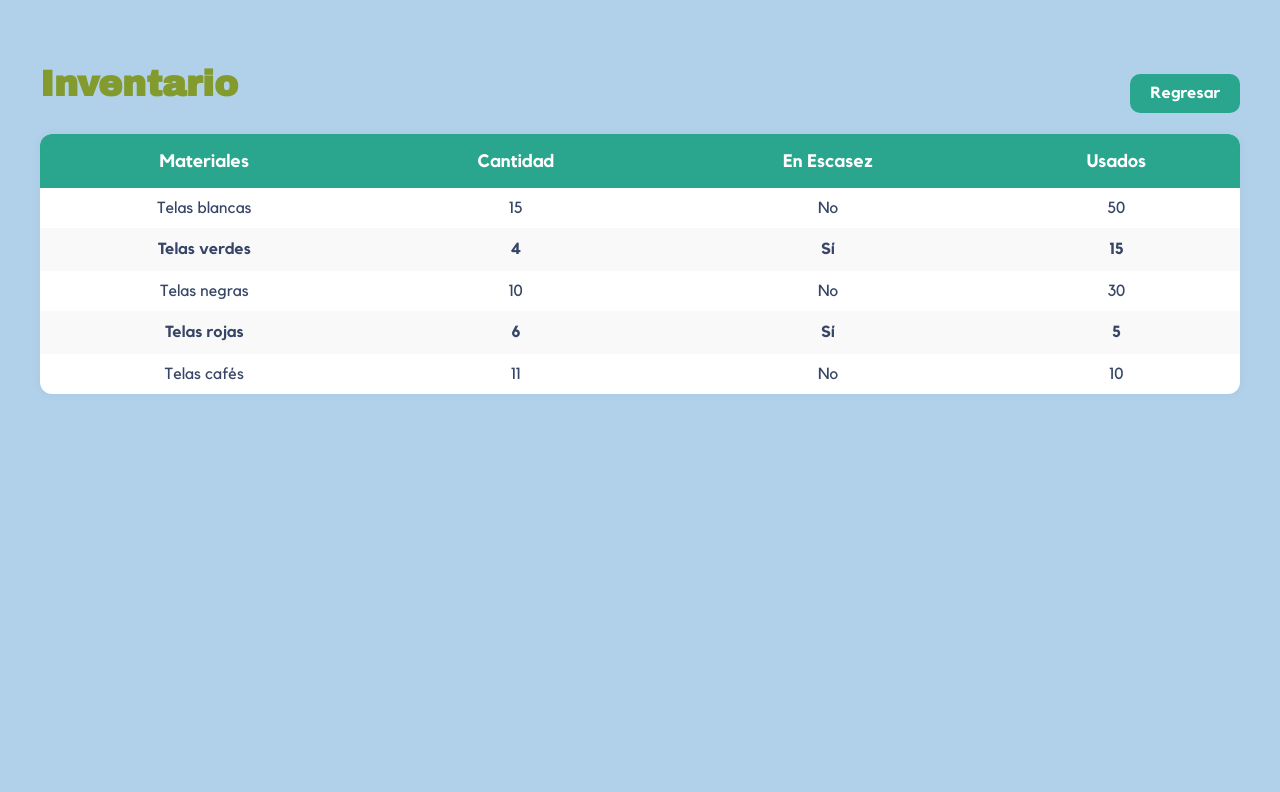
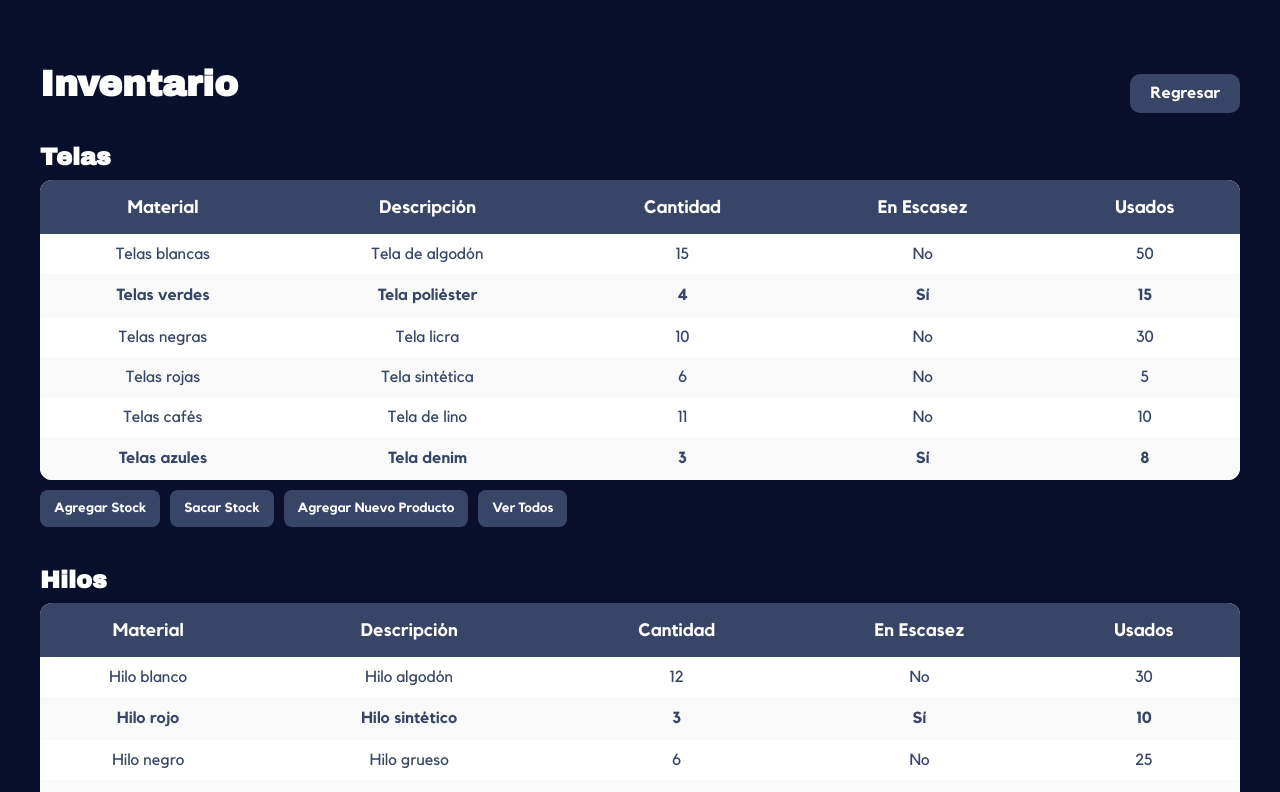
Before and after one commit to Ninaswiftie09/BOF, a Vue app in the folder Frontend_mejorado/: page /mi_inventario in a window 1280 px wide. Shown: the top 792 px of the page. Built offline with nearby package versions, Linux system fonts and the light colour scheme; no server answers.

Commit message:
se cambian colores de diversas vistas y se modifica la vista del inventario

```diff
--- a/Frontend_mejorado/src/assets/styles.css
+++ b/Frontend_mejorado/src/assets/styles.css
@@ -1,14 +1,17 @@
 /* --- Colores --- */
 :root {
-    --color-primary: #839A2D;
+    --color-primary: #1e293b;
     --color-secondary: #2AA68F;
     --color-tertiary: #84C8C0;
     --color-quaternary: #C9E8F5;
     --color-quinary: #2B5CA8;
     --color-senary: #374666;
     --color-septenary: #83A4CC;
-    --color-octonary: #B1D1EB;
+    --color-octonary: #0a0f2c;
     --color-novenary: #ffffff;
+    --colo-texto-negro: #000000;
+    --colo-texto-blanco: #ffffff;
+
   }
 
   /* --- Tipografías --- */
--- a/Frontend_mejorado/src/views/accounting.vue
+++ b/Frontend_mejorado/src/views/accounting.vue
@@ -112,6 +112,10 @@ export default {
   min-height: 100vh;
   background-color: var(--color-octonary);
   padding-top: 120px;
+  .operations-table tr:nth-child(even) {
+  background-color: var(--color-senary);
+}
+
 }
 .upper-rectangle {
   background-color: var(--color-primary);
@@ -142,27 +146,28 @@ export default {
   flex-wrap: wrap;
   gap: 20px;
   margin-bottom: 30px;
+
 }
 .summary-card {
   flex: 1 1 200px;
-  background-color: var(--color-quaternary);
+  background-color: var(--color-primary);
   border-radius: 8px;
   padding: 20px;
   text-align: center;
   transition: background-color 0.3s;
 }
 .summary-card:hover {
-  background-color: var(--color-tertiary);
+  background-color: var(--color-senary);
 }
 .summary-card h3 {
   margin: 0;
   text-transform: uppercase;
-  color: var(--color-primary);
+  color: var(--colo-texto-blanco);
 }
 .summary-card p {
   font-size: 1.5rem;
   margin-top: 10px;
-  color: var(--color-primary);
+  color: var(--colo-texto-blanco);
   font-weight: bold;
 }
 .actions-row {
@@ -170,24 +175,45 @@ export default {
   flex-wrap: wrap;
   gap: 20px;
   margin-bottom: 30px;
+  color: var(--colo-texto-blanco);
+
+}
+.actions-row h3 {
+  margin: 0;
+  text-transform: uppercase;
+  color: var(--colo-texto-blanco);
 }
 .action-box {
   flex: 1 1 200px;
-  background-color: var(--color-quaternary);
+  background-color: var(--color-primary);
   border-radius: 8px;
   padding: 20px;
   text-align: center;
   cursor: pointer;
   transition: background-color 0.3s;
+
 }
 .action-box:hover {
-  background-color: var(--color-tertiary);
+  background-color: var(--color-senary);
 }
 .operations-section {
-  background-color: #fff;
+
+  background-color: #1e293b;
   border-radius: 8px;
   padding: 20px;
+  color: var(--colo-texto-blanco);
+
 }
+.operations-table th {
+  background-color: var(--color-primary);
+  color: var(--colo-texto-blanco); /* antes estaba #fff */
+  text-transform: uppercase;
+}
+
+.operations-table td {
+  color: var(--colo-texto-blanco);
+}
+
 .section-title {
   margin-bottom: 20px;
   text-transform: uppercase;
@@ -213,10 +239,10 @@ export default {
   background-color: var(--color-quaternary);
 }
 .operations-table tr:hover {
-  background-color: #8cafdc;
+  background-color: #2B5CA8;
 }
 .btn-view {
-  background-color: var(--color-secondary);
+  background-color: var(--color-senary);
   color: #fff;
   border: none;
   padding: 8px 16px;
@@ -226,6 +252,6 @@ export default {
   transition: background-color 0.3s;
 }
 .btn-view:hover {
-  background-color: var(--color-tertiary);
+  background-color: var(--color-primary);
 }
 </style>
--- a/Frontend_mejorado/src/views/forgotpass.vue
+++ b/Frontend_mejorado/src/views/forgotpass.vue
@@ -75,7 +75,7 @@
 
   h1 {
     font-family: 'Archivo Black', sans-serif;
-    color: var(--color-primary);
+    color: var(--colo-texto-negro);
     text-align: center;
     margin-bottom: 20px;
   }
@@ -86,7 +86,7 @@
 
   .input-group label {
     font-family: 'Kollektif', sans-serif;
-    color: var(--color-primary);
+    color: var(--colo-texto-negro);
     font-weight: bold;
     display: block;
     margin-bottom: 5px;
@@ -97,7 +97,7 @@
     padding: 10px;
     font-family: 'Kollektif', sans-serif;
     font-size: 16px;
-    color: var(--color-primary);
+    color: var(--colo-texto-negro);
     background-color: var(--color-septenary);
     border: 1px solid var(--color-quinary);
     border-radius: 4px;
@@ -129,6 +129,6 @@
   }
 
   .back-to-login a:hover {
-    color: var(--color-primary);
+    color: var(--colo-texto-negro);
   }
   </style>
--- a/Frontend_mejorado/src/views/login.vue
+++ b/Frontend_mejorado/src/views/login.vue
@@ -125,7 +125,7 @@ export default {
 
 h1 {
   font-family: 'Archivo Black', sans-serif;
-  color: var(--color-primary);
+  color: var(--colo-texto-negro);
   text-align: center;
   margin-bottom: 20px;
 }
@@ -136,7 +136,7 @@ h1 {
 
 .input-group label {
   font-family: 'Kollektif', sans-serif;
-  color: var(--color-primary);
+  color: var(--colo-texto-negro);
   font-weight: bold;
   display: block;
   margin-bottom: 5px;
@@ -147,7 +147,7 @@ h1 {
   padding: 10px;
   font-family: 'Kollektif', sans-serif;
   font-size: 16px;
-  color: var(--color-primary);
+  color: var(--colo-texto-negro);
   background-color: var(--color-septenary);
   border: 1px solid var(--color-quinary);
   border-radius: 4px;
@@ -179,7 +179,7 @@ button:hover {
 }
 
 .forgot-password a:hover {
-  color: var(--color-primary);
+  color: var(--colo-texto-negro);
 }
 
 .create-account {
@@ -194,7 +194,7 @@ button:hover {
 }
 
 .create-account a:hover {
-  color: var(--color-primary);
+  color: var(--colo-texto-negro);
 }
 
 .success-message {
--- a/Frontend_mejorado/src/views/mi_inventario.vue
+++ b/Frontend_mejorado/src/views/mi_inventario.vue
@@ -3,50 +3,100 @@
     <h1>Inventario</h1>
     <router-link to="/" class="back-button">Regresar</router-link>
 
+    <div v-for="(items, tipo) in inventarios" :key="tipo" class="inventory-section">
+      <h2>{{ tipo }}</h2>
       <table>
         <thead>
           <tr>
-          <th>Materiales</th>
+            <th>Material</th>
+            <th>Descripción</th>
             <th>Cantidad</th>
             <th>En Escasez</th>
             <th>Usados</th>
           </tr>
         </thead>
         <tbody>
-        <tr>
-          <td>Telas blancas</td>
-          <td>15</td>
-          <td>No</td>
-          <td>50</td>
-        </tr>
-        <tr class="en-escasez">
-          <td>Telas verdes</td>
-          <td>4</td>
-          <td>Sí</td>
-          <td>15</td>
-        </tr>
-        <tr>
-          <td>Telas negras</td>
-          <td>10</td>
-          <td>No</td>
-          <td>30</td>
-        </tr>
-        <tr class="en-escasez">
-          <td>Telas rojas</td>
-          <td>6</td>
-          <td>Sí</td>
-          <td>5</td>
-        </tr>
-        <tr>
-          <td>Telas cafés</td>
-          <td>11</td>
-          <td>No</td>
-          <td>10</td>
+          <tr
+            v-for="(item, index) in mostrarLimitado(tipo) ? items.slice(0, 6) : items"
+            :key="index"
+            :class="{ 'en-escasez': item.cantidad < 6 }"
+          >
+            <td>{{ item.material }}</td>
+            <td>{{ item.descripcion }}</td>
+            <td>{{ item.cantidad }}</td>
+            <td>{{ item.cantidad < 6 ? 'Sí' : 'No' }}</td>
+            <td>{{ item.usados }}</td>
           </tr>
         </tbody>
       </table>
+
+      <div class="button-row">
+        <button @click="agregarStock(tipo)">Agregar Stock</button>
+        <button @click="sacarStock(tipo)">Sacar Stock</button>
+        <button @click="agregarProducto(tipo)">Agregar Nuevo Producto</button>
+        <button @click="toggleVistaCompleta(tipo)">
+          {{ mostrarLimitado(tipo) ? 'Ver Todos' : 'Ver Menos' }}
+        </button>
+      </div>
+    </div>
   </div>
 </template>
+
+<script>
+export default {
+  data() {
+    return {
+      vistaExtendida: {},
+      inventarios: {
+        Telas: [
+          { material: 'Telas blancas', descripcion: 'Tela de algodón', cantidad: 15, usados: 50 },
+          { material: 'Telas verdes', descripcion: 'Tela poliéster', cantidad: 4, usados: 15 },
+          { material: 'Telas negras', descripcion: 'Tela licra', cantidad: 10, usados: 30 },
+          { material: 'Telas rojas', descripcion: 'Tela sintética', cantidad: 6, usados: 5 },
+          { material: 'Telas cafés', descripcion: 'Tela de lino', cantidad: 11, usados: 10 },
+          { material: 'Telas azules', descripcion: 'Tela denim', cantidad: 3, usados: 8 },
+          { material: 'Telas grises', descripcion: 'Tela mezclilla', cantidad: 7, usados: 6 },
+        ],
+        Hilos: [
+          { material: 'Hilo blanco', descripcion: 'Hilo algodón', cantidad: 12, usados: 30 },
+          { material: 'Hilo rojo', descripcion: 'Hilo sintético', cantidad: 3, usados: 10 },
+          { material: 'Hilo negro', descripcion: 'Hilo grueso', cantidad: 6, usados: 25 },
+          { material: 'Hilo azul', descripcion: 'Hilo de poliéster', cantidad: 5, usados: 18 },
+          { material: 'Hilo gris', descripcion: 'Hilo licra', cantidad: 7, usados: 11 },
+          { material: 'Hilo verde', descripcion: 'Hilo lino', cantidad: 8, usados: 9 },
+          { material: 'Hilo marrón', descripcion: 'Hilo elástico', cantidad: 2, usados: 7 },
+        ],
+        Uniformes: [
+          { material: 'Uniforme escolar', descripcion: 'Niño/a primaria', cantidad: 8, usados: 20 },
+          { material: 'Uniforme médico', descripcion: 'Scrub clínico', cantidad: 2, usados: 5 },
+          { material: 'Uniforme policía', descripcion: 'Oficial urbano', cantidad: 10, usados: 12 },
+          { material: 'Uniforme chef', descripcion: 'Cocina profesional', cantidad: 4, usados: 3 },
+          { material: 'Uniforme empresa', descripcion: 'Oficina/industrial', cantidad: 6, usados: 14 },
+          { material: 'Uniforme militar', descripcion: 'Camuflaje', cantidad: 9, usados: 11 },
+          { material: 'Uniforme seguridad', descripcion: 'Privada', cantidad: 5, usados: 6 },
+        ],
+      },
+    }
+  },
+  methods: {
+    mostrarLimitado(tipo) {
+      return !this.vistaExtendida[tipo];
+    },
+    toggleVistaCompleta(tipo) {
+      this.$set(this.vistaExtendida, tipo, !this.vistaExtendida[tipo]);
+    },
+    agregarStock(tipo) {
+      alert(`Agregar stock a: ${tipo}`);
+    },
+    sacarStock(tipo) {
+      alert(`Sacar stock de: ${tipo}`);
+    },
+    agregarProducto(tipo) {
+      alert(`Agregar nuevo producto a: ${tipo}`);
+    }
+  }
+}
+</script>
 
 <style scoped>
 .inventory-container {
@@ -58,12 +108,18 @@
 h1 {
   font-size: 36px;
   font-weight: bold;
-  color: var(--color-primary);
+  color: var(--colo-texto-blanco);
   margin-bottom: 30px;
 }
 
+h2 {
+  color: var(--colo-texto-blanco);
+  margin-top: 40px;
+  margin-bottom: 10px;
+}
+
 .back-button {
-  background-color: var(--color-secondary);
+  background-color: var(--color-senary);
   color: white;
   padding: 10px 20px;
   border-radius: 10px;
@@ -83,11 +139,12 @@ table {
   background-color: white;
   border-radius: 12px;
   overflow: hidden;
-  box-shadow: 0 0 10px rgba(0,0,0,0.05);
+  box-shadow: 0 0 10px rgba(0, 0, 0, 0.05);
+  margin-bottom: 10px;
 }
 
 th {
-  background-color: var(--color-secondary);
+  background-color: var(--color-senary);
   color: white;
   font-weight: bold;
   padding: 16px;
@@ -110,4 +167,26 @@ tr:nth-child(even) {
   color: #b00020;
   font-weight: bold;
 }
+
+.button-row {
+  display: flex;
+  flex-wrap: wrap;
+  gap: 10px;
+  margin-bottom: 40px;
+}
+
+.button-row button {
+  background-color: var(--color-senary);
+  color: white;
+  padding: 10px 14px;
+  border: none;
+  border-radius: 8px;
+  font-weight: bold;
+  cursor: pointer;
+  transition: background-color 0.3s;
+}
+
+.button-row button:hover {
+  background-color: var(--color-tertiary);
+}
 </style>
--- a/Frontend_mejorado/src/views/register.vue
+++ b/Frontend_mejorado/src/views/register.vue
@@ -130,7 +130,7 @@
 
   h1 {
     font-family: 'Archivo Black', sans-serif;
-    color: var(--color-primary);
+    color: var(--colo-texto-negro);
     text-align: center;
     margin-bottom: 20px;
   }
@@ -141,7 +141,7 @@
 
   .input-group label {
     font-family: 'Kollektif', sans-serif;
-    color: var(--color-primary);
+    color: var(--colo-texto-negro);
     font-weight: bold;
     display: block;
     margin-bottom: 5px;
@@ -153,7 +153,7 @@
     padding: 10px;
     font-family: 'Kollektif', sans-serif;
     font-size: 16px;
-    color: var(--color-primary);
+    color: var(--colo-texto-negro);
     background-color: var(--color-septenary);
     border: 1px solid var(--color-quinary);
     border-radius: 4px;
```
Lines whose indentation alone changed are shown as unchanged.
